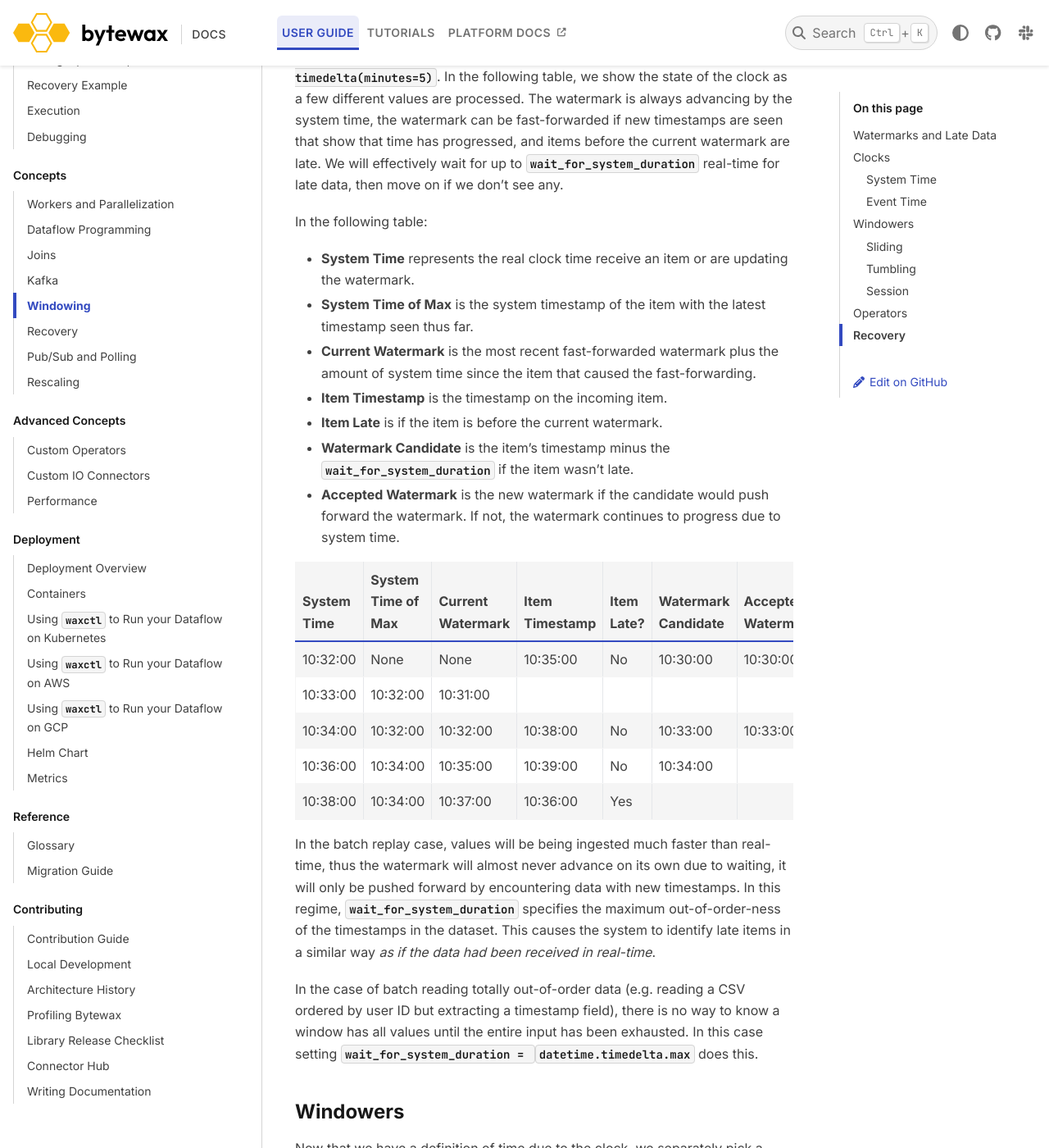
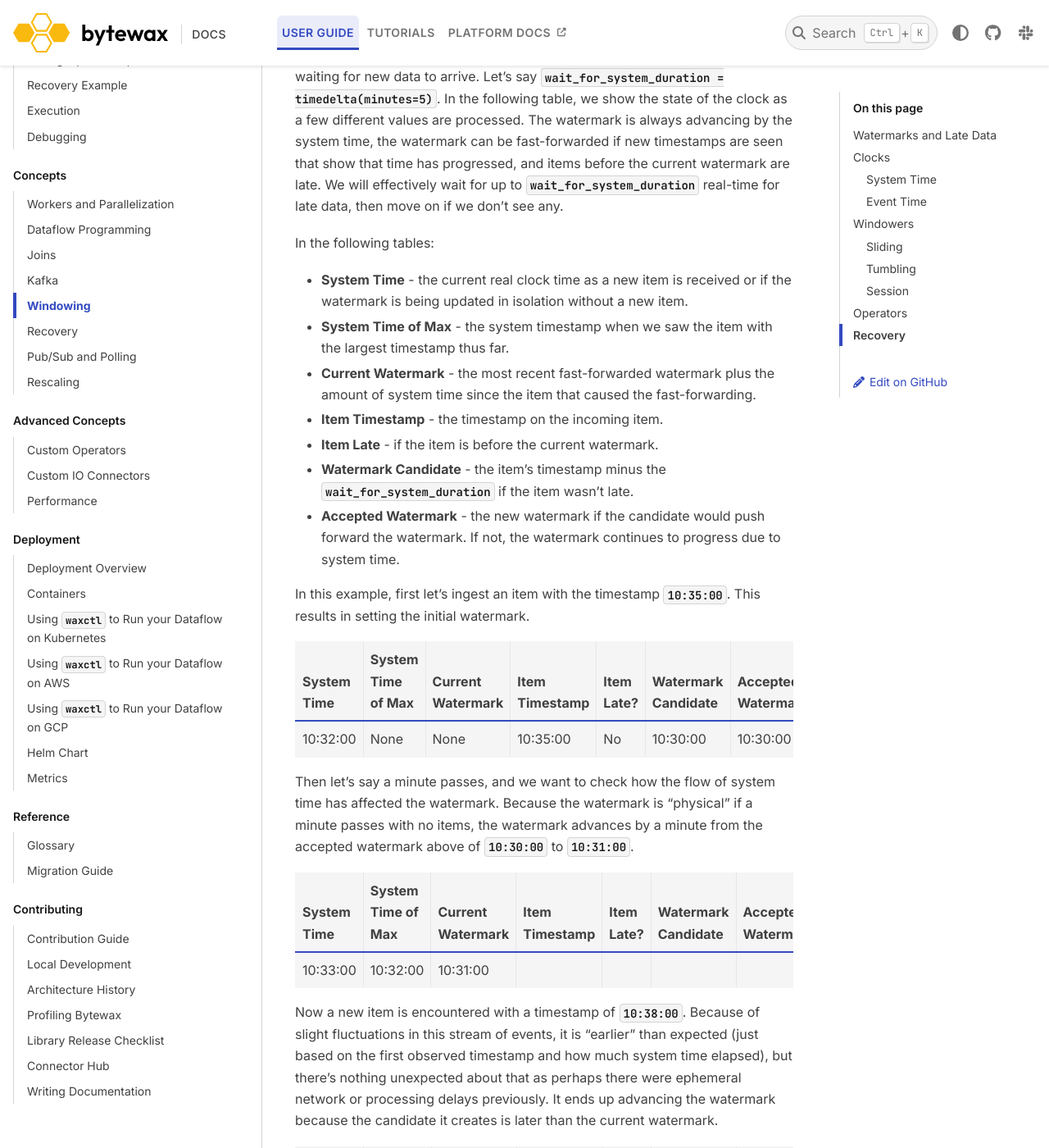
Before and after one commit to bytewax/bytewax, a Sphinx documentation site: the page built from docs/guide/concepts/windowing.md, in a window 1280 px wide and 1400 px high, scrolled down 2000 px. Shown: the whole window at 82% size. Built offline with Sphinx 7.4.7 and the PyData theme 0.15.4, drawn with Linux system fonts in a browser that asks for light colours; pages that are not in the unit, such as notebooks, are missing from menus; comment, search, counter and statistics services are not loaded; some of the changed text lies outside the part shown.

Commit message:
Walk through each event and how it changes the watermark state

```diff
--- a/docs/guide/concepts/windowing.md
+++ b/docs/guide/concepts/windowing.md
@@ -67,14 +67,16 @@
 
 1. The callback function
    {py:obj}`~bytewax.operators.windowing.EventClock.ts_getter` is used
-   to extract and assign the timestamp within each value. If this
-   timestamp is the largest ever seen, that and the current system
-   time are stored internally. (System time never affects the
-   timestamp assigned to an item.)
+   to extract the timestamp within each value. If this timestamp is
+   the largest ever seen, that and the current system time are stored
+   internally. (System time never affects the timestamp assigned to an
+   item when using the event clock.)
 
-2. The watermark is `max_ts - wait_for_system_duration +
-   system_time_of_max` but the watermark can never go backwards. It is
-   the latest timestamp with a waiting buffer.
+2. The watermark is the largest timestamp seen minus a buffer in which
+   the system waits for out-of-order events. Even in the absence of
+   incoming items, the watermark progresses forward as the waiting
+   period for out-of-order items elapses and the system can close
+   windows.
 
 This definition of the watermark is a way to allow processing of
 out-of-order data, but in a bounded way that supports both streaming
@@ -94,35 +96,78 @@
 {py:obj}`~bytewax.operators.windowing.EventClock.wait_for_system_duration`
 real-time for late data, then move on if we don't see any.
 
-In the following table:
+In the following tables:
 
-- **System Time** represents the real clock time receive an item or
-are updating the watermark.
+- **System Time** - the current real clock time as a new item
+  is received or if the watermark is being updated in isolation
+  without a new item.
 
-- **System Time of Max** is the system timestamp of the item with the
-latest timestamp seen thus far.
+- **System Time of Max** - the system timestamp when we saw the item
+  with the largest timestamp thus far.
 
-- **Current Watermark** is the most recent fast-forwarded watermark
-plus the amount of system time since the item that caused the
-fast-forwarding.
+- **Current Watermark** - the most recent fast-forwarded watermark
+  plus the amount of system time since the item that caused the
+  fast-forwarding.
 
-- **Item Timestamp** is the timestamp on the incoming item.
+- **Item Timestamp** - the timestamp on the incoming item.
 
-- **Item Late** is if the item is before the current watermark.
+- **Item Late** - if the item is before the current watermark.
 
-- **Watermark Candidate** is the item's timestamp minus the
-`wait_for_system_duration` if the item wasn't late.
+- **Watermark Candidate** - the item's timestamp minus the
+  `wait_for_system_duration` if the item wasn't late.
 
-- **Accepted Watermark** is the new watermark if the candidate would
-push forward the watermark. If not, the watermark continues to
-progress due to system time.
+- **Accepted Watermark** - the new watermark if the candidate would
+  push forward the watermark. If not, the watermark continues to
+  progress due to system time.
+
+In this example, first let's ingest an item with the timestamp
+`10:35:00`. This results in setting the initial watermark.
 
 | System Time | System Time of Max | Current Watermark | Item Timestamp | Item Late? | Watermark Candidate | Accepted Watermark? |
 | ----------- | ------------------ | ----------------- | -------------- | ---------- | ------------------- | ------------------- |
 | 10:32:00    | None               | None              | 10:35:00       | No         | 10:30:00            | 10:30:00            |
+
+Then let's say a minute passes, and we want to check how the flow of
+system time has affected the watermark. Because the watermark is
+"physical" if a minute passes with no items, the watermark advances by
+a minute from the accepted watermark above of `10:30:00` to
+`10:31:00`.
+
+| System Time | System Time of Max | Current Watermark | Item Timestamp | Item Late? | Watermark Candidate | Accepted Watermark? |
+| ----------- | ------------------ | ----------------- | -------------- | ---------- | ------------------- | ------------------- |
 | 10:33:00    | 10:32:00           | 10:31:00          |                |            |                     |                     |
+
+Now a new item is encountered with a timestamp of `10:38:00`. Because
+of slight fluctuations in this stream of events, it is "earlier" than
+expected (just based on the first observed timestamp and how much
+system time elapsed), but there's nothing unexpected about that as
+perhaps there were ephemeral network or processing delays previously.
+It ends up advancing the watermark because the candidate it creates is
+later than the current watermark.
+
+| System Time | System Time of Max | Current Watermark | Item Timestamp | Item Late? | Watermark Candidate | Accepted Watermark? |
+| ----------- | ------------------ | ----------------- | -------------- | ---------- | ------------------- | ------------------- |
 | 10:34:00    | 10:32:00           | 10:32:00          | 10:38:00       | No         | 10:33:00            | 10:33:00            |
+
+Another new item is encountered, but this one is slightly "later" than
+expected (again just based on if all items arrived exactly the system
+time between their timestamps which is practically impossible). Since
+accepting the candidate timestamp would result in the watermark going
+backwards, it is rejected. The watermark continues to progress via
+system time only.
+
+| System Time | System Time of Max | Current Watermark | Item Timestamp | Item Late? | Watermark Candidate | Accepted Watermark? |
+| ----------- | ------------------ | ----------------- | -------------- | ---------- | ------------------- | ------------------- |
 | 10:36:00    | 10:34:00           | 10:35:00          | 10:39:00       | No         | 10:34:00            |                     |
+
+Finally a new item comes in, but it's timestamp is so late it is
+before the watermark. This causes it to be marked as late and
+otherwise ignored in watermark calculations. Late events can be
+processed in other ways, but that's completely outside the scope of
+the windowing model.
+
+| System Time | System Time of Max | Current Watermark | Item Timestamp | Item Late? | Watermark Candidate | Accepted Watermark? |
+| ----------- | ------------------ | ----------------- | -------------- | ---------- | ------------------- | ------------------- |
 | 10:38:00    | 10:34:00           | 10:37:00          | 10:36:00       | Yes        |                     |                     |
 
 In the batch replay case, values will be being ingested much faster
```
